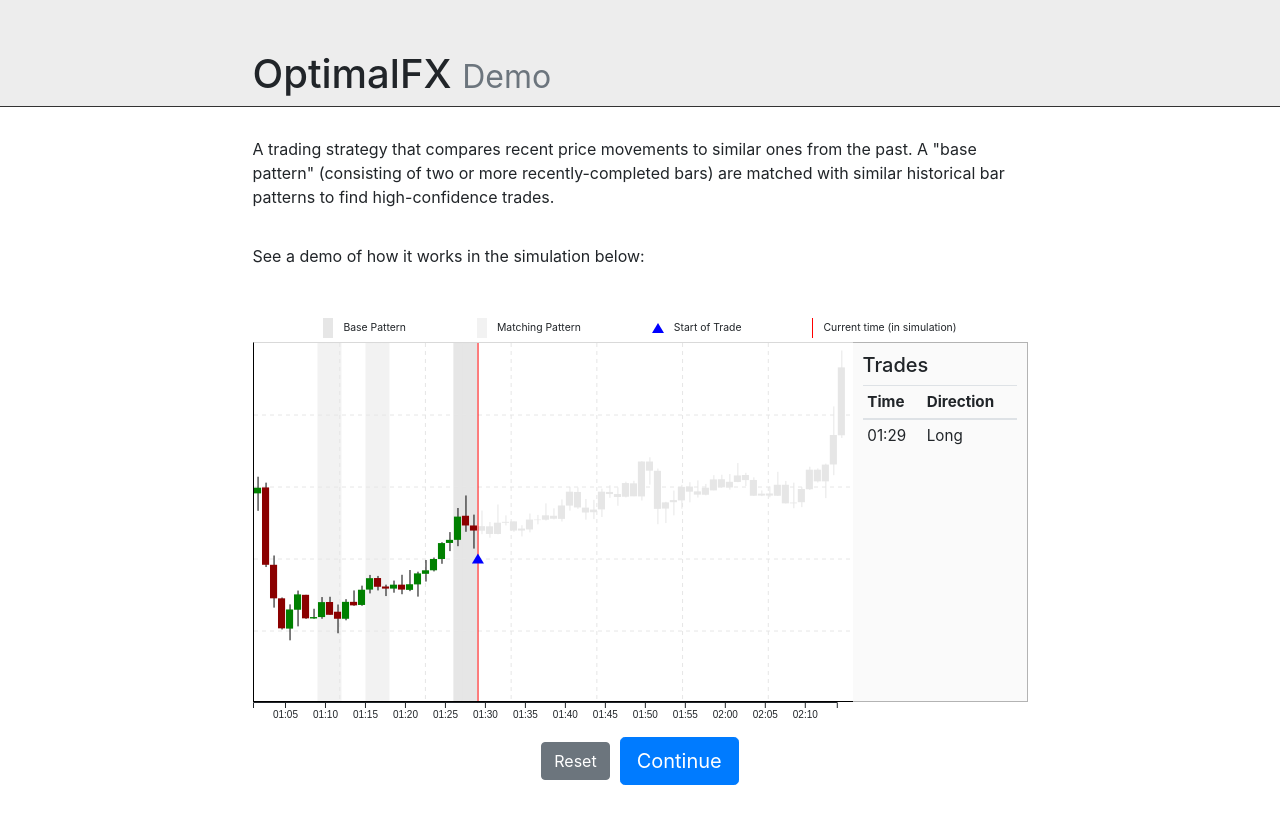
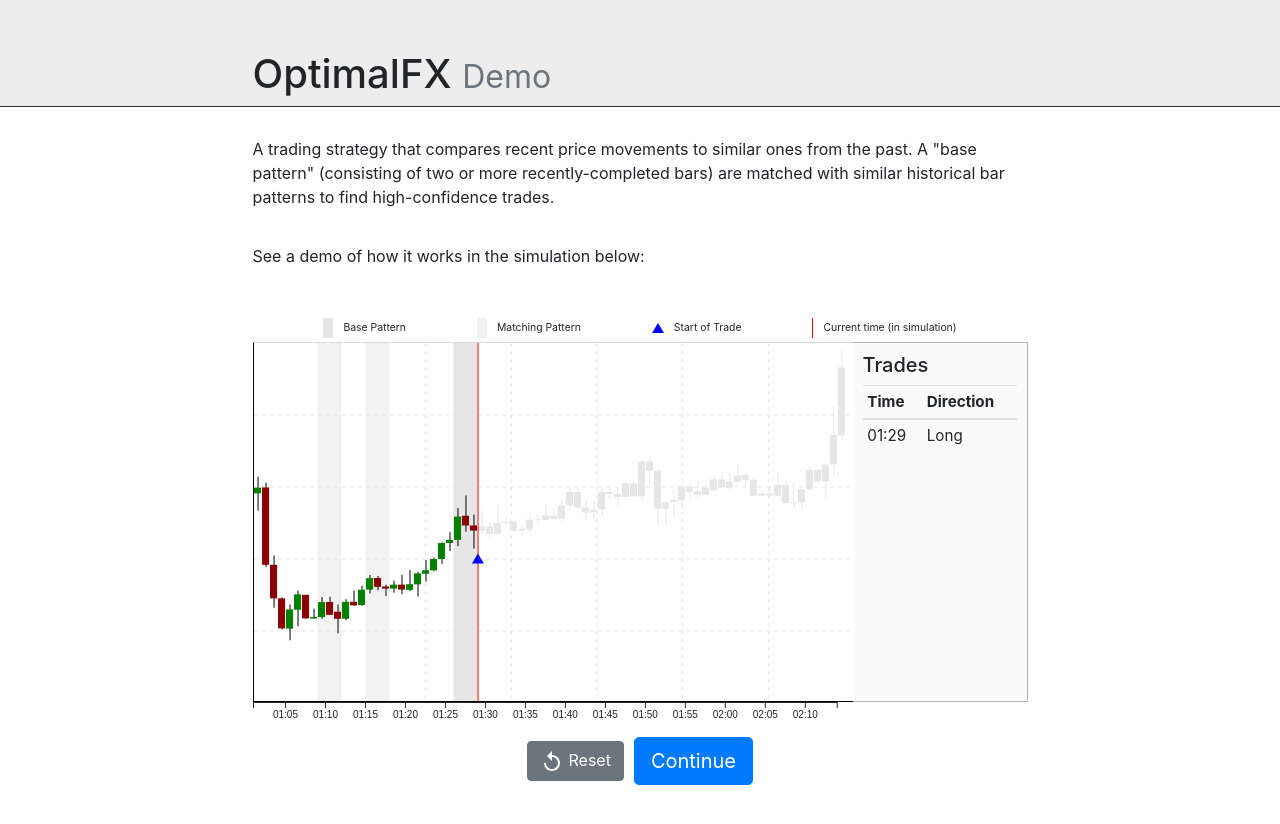
Before and after one commit to dandoozan/optimalfx-demo, a React (Create React App) app: page / in a window 1280 px wide. Shown: the top 824 px of the page. Built offline with nearby package versions, Linux system fonts and the light colour scheme.

Commit message:
Add icon to "reset" button

```diff
--- a/package.json
+++ b/package.json
@@ -3,6 +3,8 @@
   "version": "0.1.0",
   "private": true,
   "dependencies": {
+    "@material-ui/core": "^4.4.3",
+    "@material-ui/icons": "^4.4.3",
     "@types/d3": "^5.7.2",
     "@types/jest": "^24.0.18",
     "@types/lodash": "^4.14.141",
--- a/src/components/Simulation/ChartControls.tsx
+++ b/src/components/Simulation/ChartControls.tsx
@@ -1,6 +1,7 @@
 import React from 'react';
+import styles from './ChartControls.module.css';
 import Button from 'react-bootstrap/Button';
-import styles from './ChartControls.module.css';
+import ReplayIcon from '@material-ui/icons/Replay';
 
 export default function ChartControls(props) {
   let { onReset, onContinue, isRunning, isFinished } = props;
@@ -11,7 +12,7 @@ export default function ChartControls(props) {
         variant="secondary"
         onClick={onReset}
       >
-        Reset
+        <ReplayIcon /> Reset
       </Button>
       <Button
         className={styles.continueButton}
```
Also changed, not shown: 1 other file (tests, documents, lock files or other folders).
